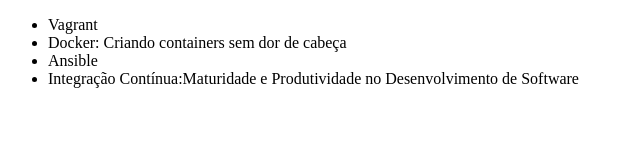
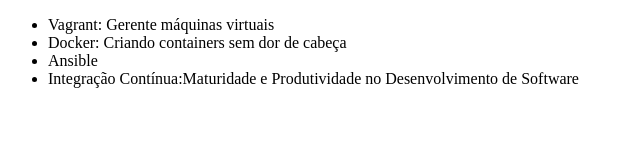
Before and after one commit to Thcar/alura-git, a plain HTML site: page index.html in a window 1280 px wide. Shown: the whole page, without its empty margins (0-640 px from the left). Drawn offline with Linux system fonts and the light colour scheme.

Commit message:
corrigindo curso de vagrant

```diff
--- a/index.html
+++ b/index.html
@@ -6,7 +6,7 @@
 </head>
 <body>
     <ul>
-        <li>Vagrant</li>
+        <li>Vagrant: Gerente máquinas virtuais</li>
         <li>Docker: Criando containers sem dor de cabeça</li>
         <li>Ansible</li>
         <li>Integração Contínua:Maturidade e Produtividade no Desenvolvimento de Software</li>
```
